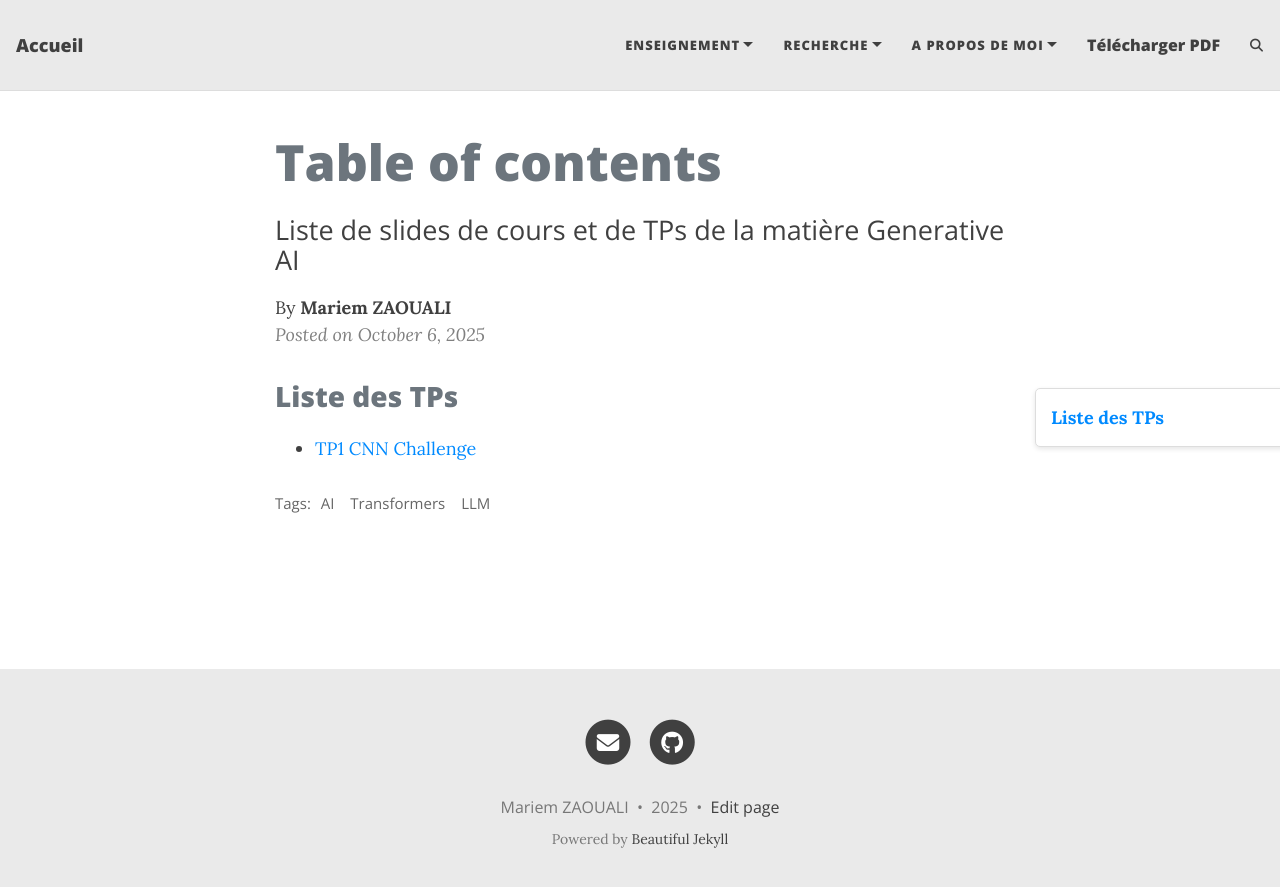
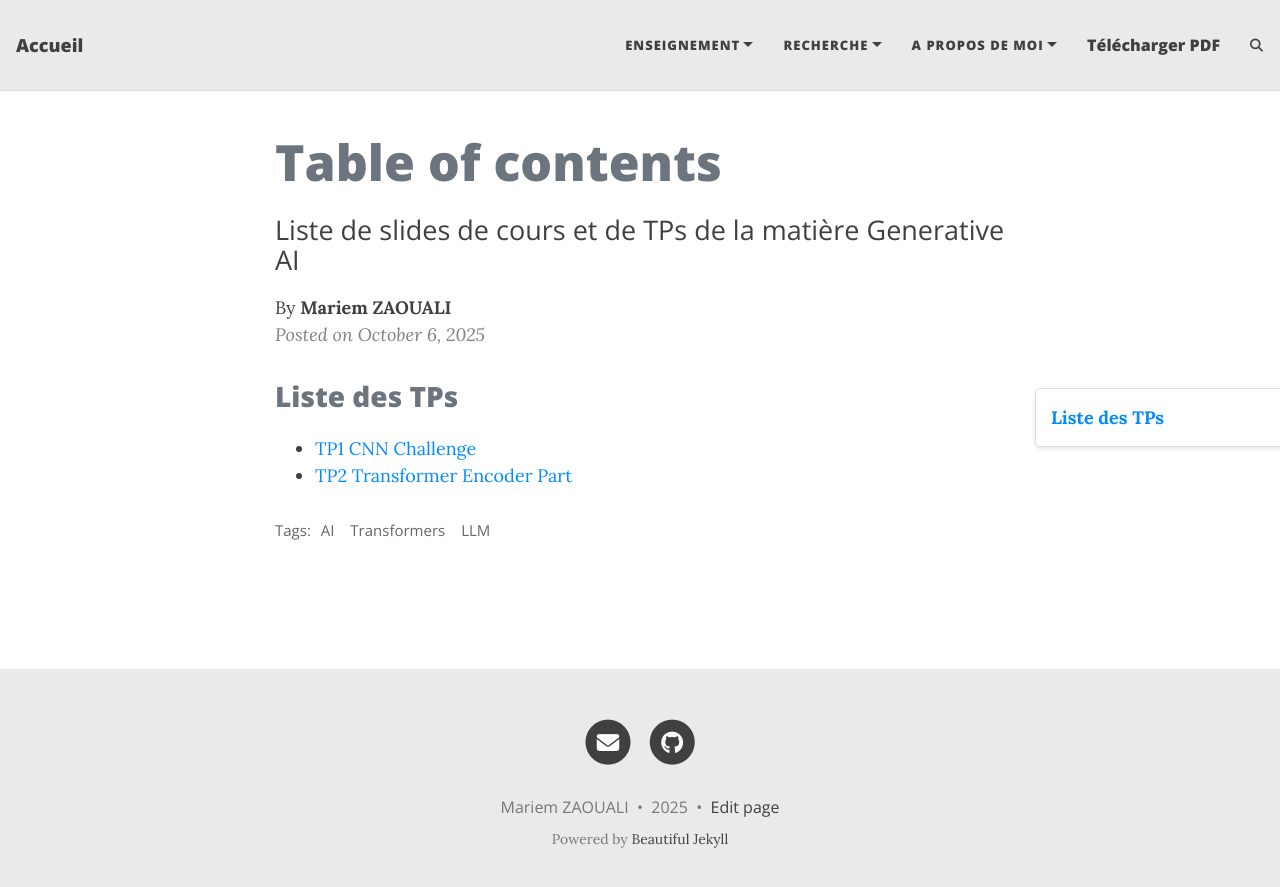
Before and after one commit to MariemZaouali/mariemzaouali.github.io, a Jekyll site: the page built from _posts/2025-10-06-TblCntGenAi.md, in a window 1280 px wide. Shown: the top 887 px of the page. Built offline with Jekyll 4.4.1, drawn with Linux system fonts in a browser that asks for light colours; comment, search, counter and statistics services are not loaded.

Commit message:
Update 2025-10-06-TblCntGenAi.md

```diff
--- a/_posts/2025-10-06-TblCntGenAi.md
+++ b/_posts/2025-10-06-TblCntGenAi.md
@@ -9,3 +9,4 @@ author: Mariem ZAOUALI
 # Liste des TPs
 
 - [TP1 CNN Challenge](https://mariemzaouali.github.io/2025-11-13-genAITp1/)
+- [TP2 Transformer Encoder Part](https://mariemzaouali.github.io/2025-11-21-genAITp1/)
```
